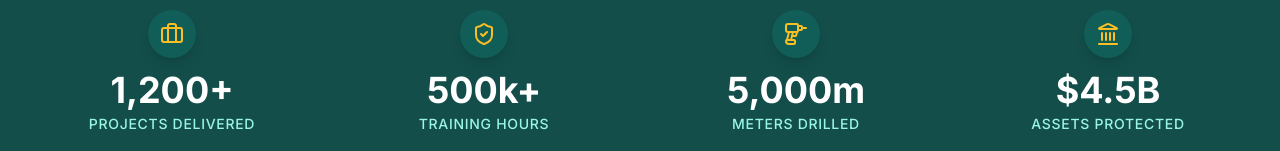
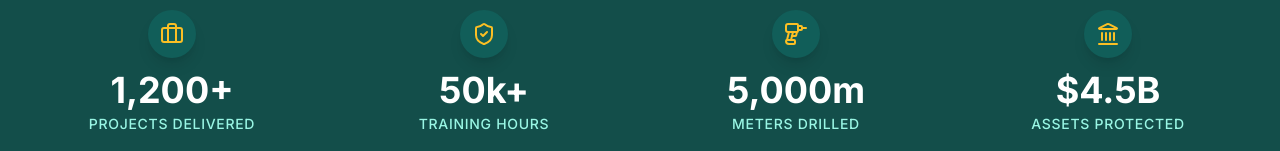
Before and after one commit to skalaliya/MBSC-small, a React (Vite) app: page / in a window 1280 px wide. Shown: the part 801-952 px from the top of the page. Built offline with nearby package versions, Linux system fonts and the light colour scheme.

Commit message:
Update constants.ts

```diff
--- a/constants.ts
+++ b/constants.ts
@@ -36,7 +36,7 @@ export const CONTACT_INFO = {
 
 export const STATS_DATA = [
   { labelKey: 'stats.projectsDelivered', value: '1,200+', icon: Briefcase },
-  { labelKey: 'stats.safetyHours', value: '500k+', icon: ShieldCheck },
+  { labelKey: 'stats.safetyHours', value: '50k+', icon: ShieldCheck },
   { labelKey: 'stats.metersDrilled', value: '5,000m', icon: Drill },
   { labelKey: 'stats.assetsProtected', value: '$4.5B', icon: Landmark },
 ];
```
